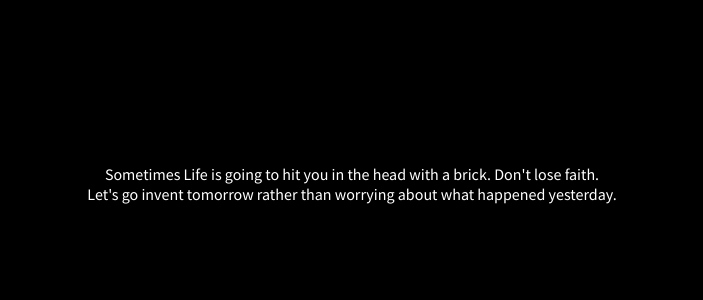
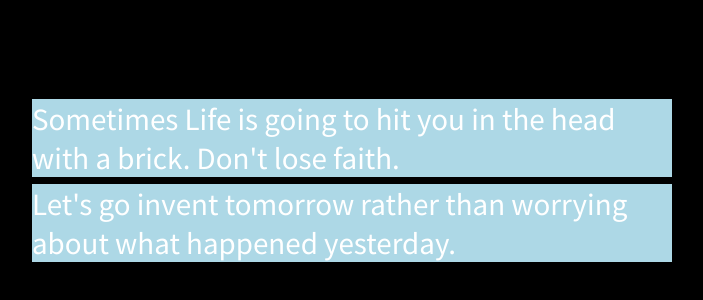
Before and after one commit to polarisjyb/iphone-3d-landing-page, a React (Create React App) app: page / in a window 1280 px wide. Shown: the part 216-516 px from the top of the page, without its empty margins (288-991 px from the left). Built offline with nearby package versions, Linux system fonts and the light colour scheme.

Commit message:
Quotation - Text 스타일 컴포넌트 생성

```diff
--- a/src/sections/Quotation.js
+++ b/src/sections/Quotation.js
@@ -24,16 +24,32 @@ const TextContainer = styled.div`
   color: var(--white);
 `
 
+const Text = styled.p`
+  width: 50%;
+  font-size: var(--fontlg);
+  position: relative;
+  height: var(--fontxl);
+
+span{
+  background-color: lightblue;
+  position: absolute;
+}
+`
+
 const Quotation = () => {
   return (
     <Section>
       <TextContainer>
+        <Text>
           <span>
             Sometimes Life is going to hit you in the head with a brick. Don't lose faith.
           </span>
+        </Text>
+        <Text>
           <span>
             Let's go invent tomorrow rather than worrying about what happened yesterday.
           </span>
+        </Text>
       </TextContainer>
     </Section>
   );
```
Lines whose indentation alone changed are shown as unchanged.
